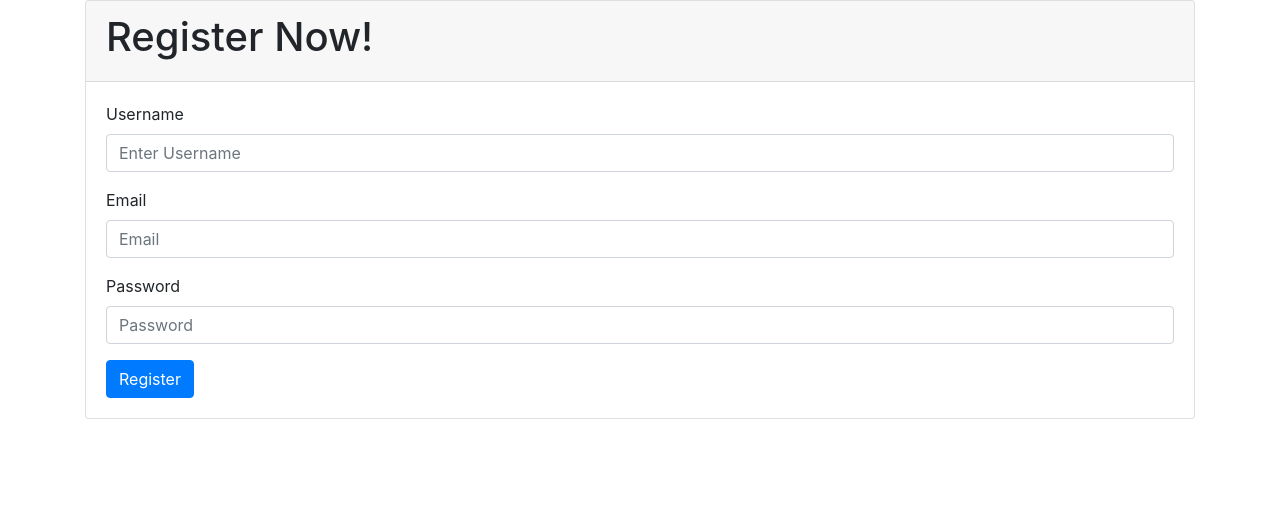
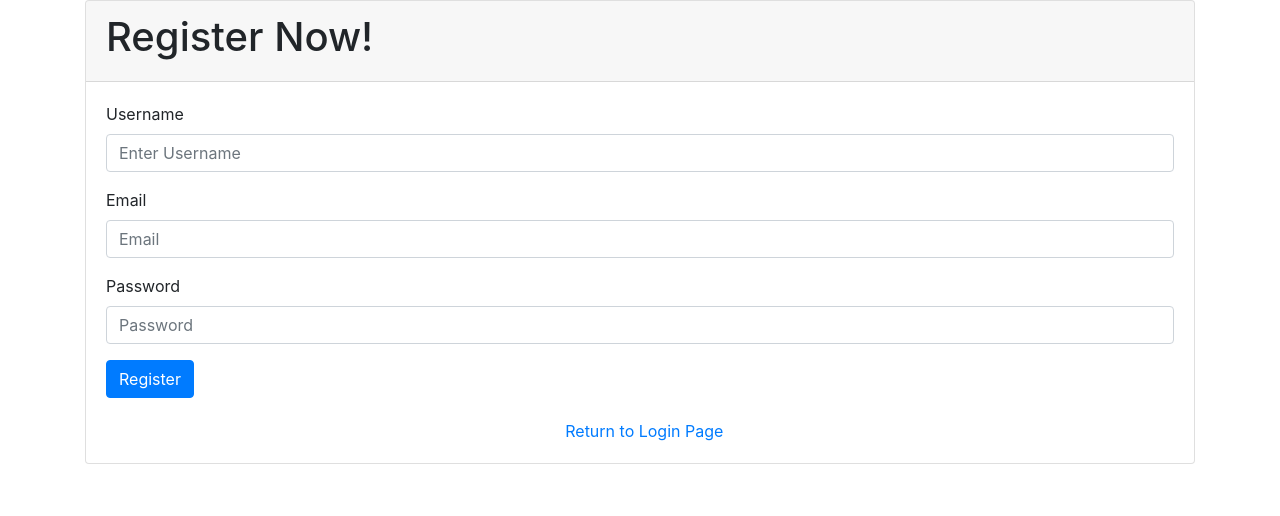
Before and after one commit to Xenovka/bookingFacility, a CodeIgniter app: page /bookingFacility/index.php/home/register in a window 1280 px wide. Shown: the top 516 px of the page. Run offline with CodeIgniter, Linux system fonts and the light colour scheme; some libraries are stand-ins or nearby versions.

Commit message:
Tambahin button buat ke login

```diff
--- a/bookingFacility/application/views/pages/register.php
+++ b/bookingFacility/application/views/pages/register.php
@@ -38,6 +38,9 @@ defined('BASEPATH') OR exit('No direct script access allowed');
 
 					<button type="submit" class="btn btn-primary">Register</button>
 				</form>
+                <div style="margin: 2% 0 0 43%">
+                    <a href="<?php echo base_url('index.php/home/login')?>">Return to Login Page</a>
+                </div>
 			</div>
 		</div>
 	</div>
```
